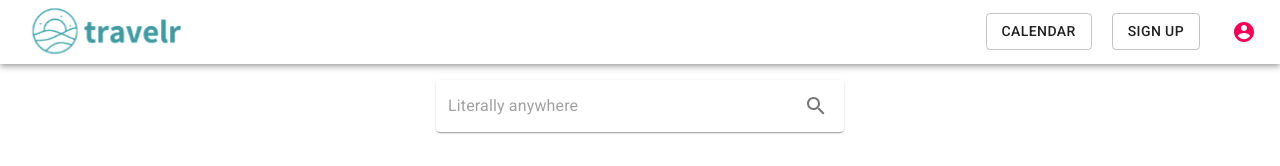
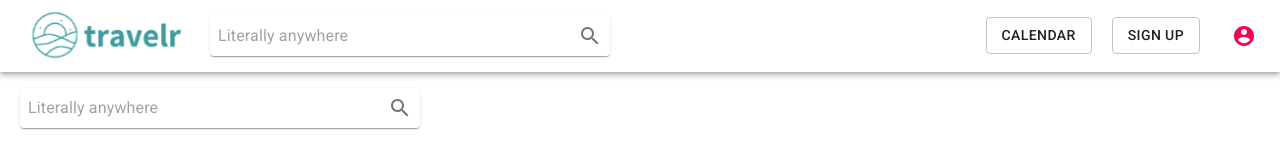
Before and after one commit to janet-chen/CPSC436I-project, a React (Create React App) app: page / in a window 1280 px wide. Shown: the top 166 px of the page. Built offline with nearby package versions, Linux system fonts and the light colour scheme; what unsplash-js would draw is missing.

Commit message:
location moved but functionality broken

```diff
--- a/src/components/NavBar.jsx
+++ b/src/components/NavBar.jsx
@@ -12,6 +12,7 @@ import MoreIcon from '@material-ui/icons/MoreVert';
 import { Link } from 'react-router-dom';
 import Button from '@material-ui/core/Button';
 import travelr from '../travelr.svg';
+import Searchbar from './Searchbar.js';
 
 const useStyles = makeStyles((theme) => ({
   grow: {
@@ -22,6 +23,9 @@ const useStyles = makeStyles((theme) => ({
     [theme.breakpoints.up('md')]: {
       display: 'flex',
     },
+  },
+  searchBar: {
+    margin: 'auto'
   },
   navBar: {
     backgroundColor: 'white'
@@ -79,6 +83,7 @@ export default function PrimarySearchAppBar() {
           <Link to="/" className={classes.logo}>
             <img src={travelr} />
           </Link>
+          <Searchbar className={classes.searchBar}/>
           <div className={classes.grow} />
           <div className={classes.sectionDesktop}>
             <Link to="/calendar" className={classes.navButton}>
--- a/src/components/Searchbar.js
+++ b/src/components/Searchbar.js
@@ -19,17 +19,17 @@ const unsplash = new Unsplash(
 
 const styles = theme => ({
   root: {
-    padding: '2px 4px',
     display: 'flex',
     alignItems: 'center',
     width: 400,
+    marginLeft: 20
   },
   input: {
     marginLeft: theme.spacing(1),
     flex: 1,
   },
   iconButton: {
-    padding: 12,
+    padding: 8,
   },
 });
 
```
